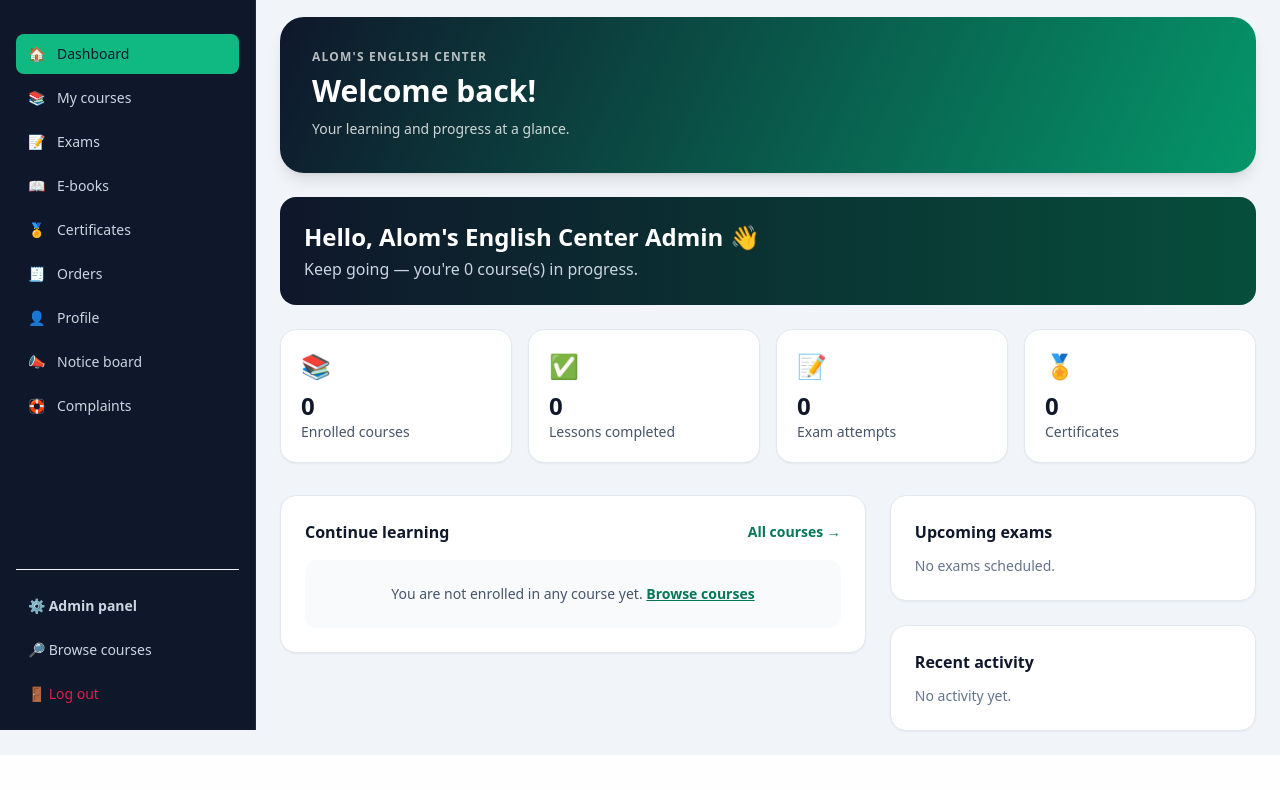
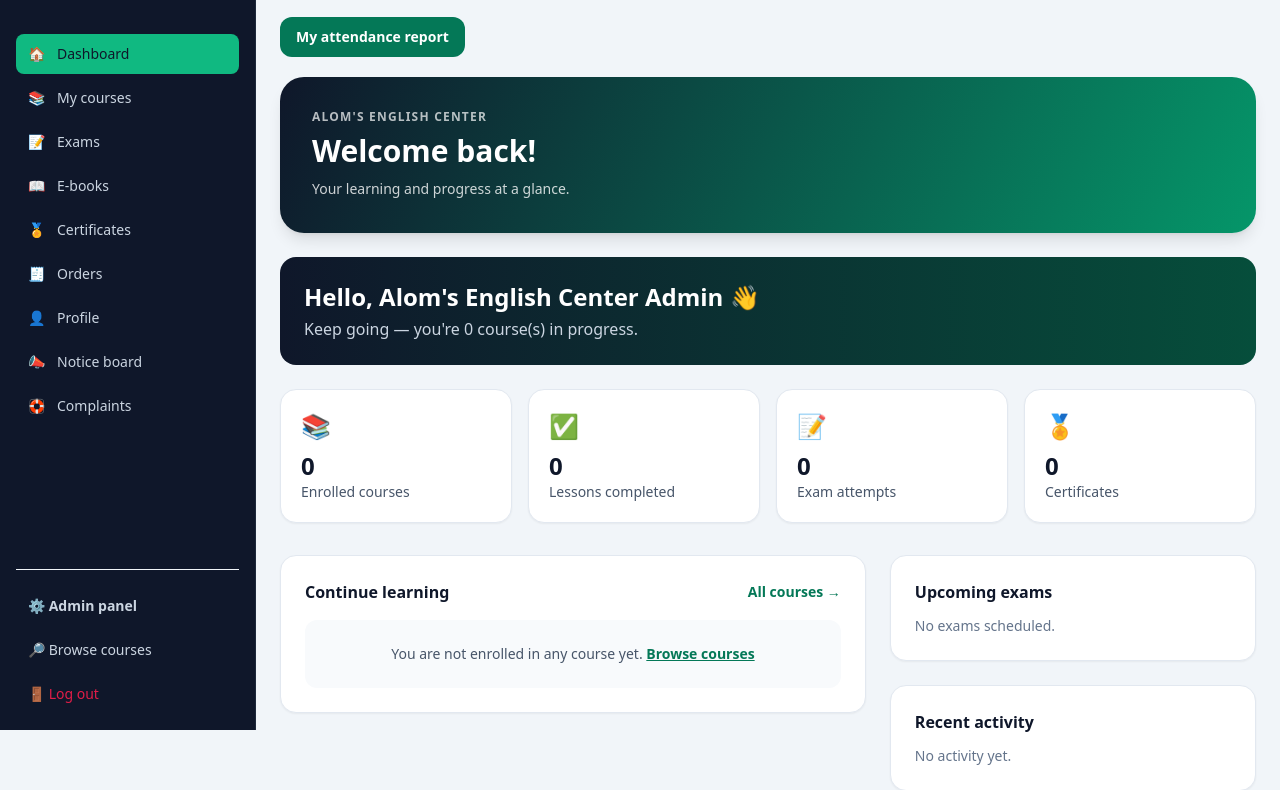
Before and after one commit to lalchandakand-LMS/Laravel-Project-LMS--only-laravel--, a Laravel app: page /my in a window 1280 px wide. Shown: the part 70-860 px from the top of the page. Before the commit the page ends 825 px from the top, so only its background shows below. Run offline with Laravel 12, Linux system fonts and the light colour scheme; a user stored in the database is signed in; data comes from the database, SQL or seed files in the repository; data that the repository does not hold is empty; parts of the project's set-up code (start-up, migrations or seed data) failed here and were passed over; some libraries are stand-ins or nearby versions.

Commit message:
Add attendance navigation shortcut

```diff
--- a/resources/views/student/dashboard.blade.php
+++ b/resources/views/student/dashboard.blade.php
@@ -2,6 +2,7 @@
 @section('title', 'Dashboard')
 @section('heading', 'Dashboard')
 @section('content')
+<div class="mb-5"><a href="{{ route('student.attendance') }}" class="inline-flex rounded-xl bg-emerald-700 px-4 py-2.5 text-sm font-bold text-white">My attendance report</a></div>
 @include('partials.dashboard-banner')
 
 <div class="rounded-2xl bg-gradient-to-r from-slate-900 to-emerald-900 p-6 text-white">
```
